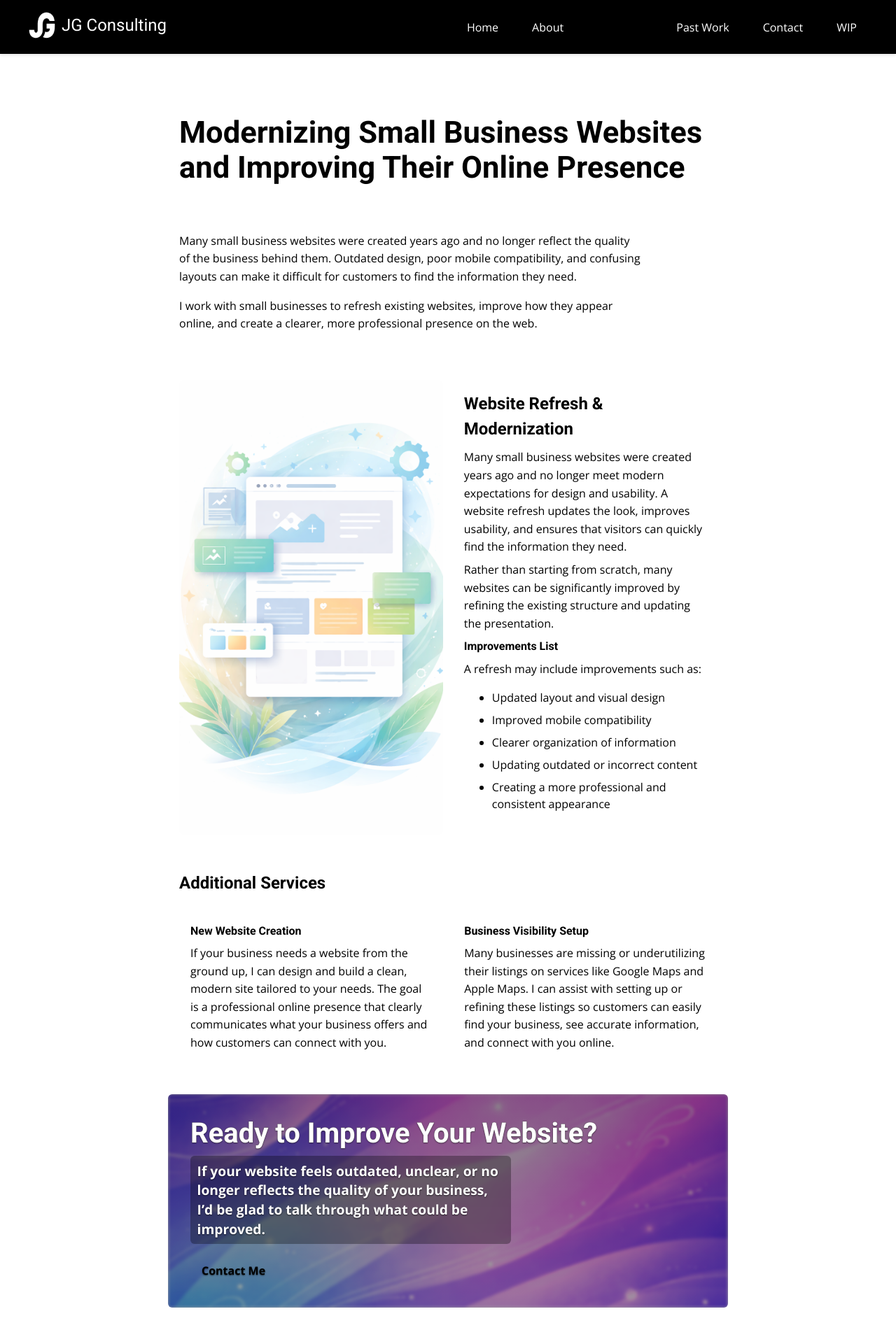
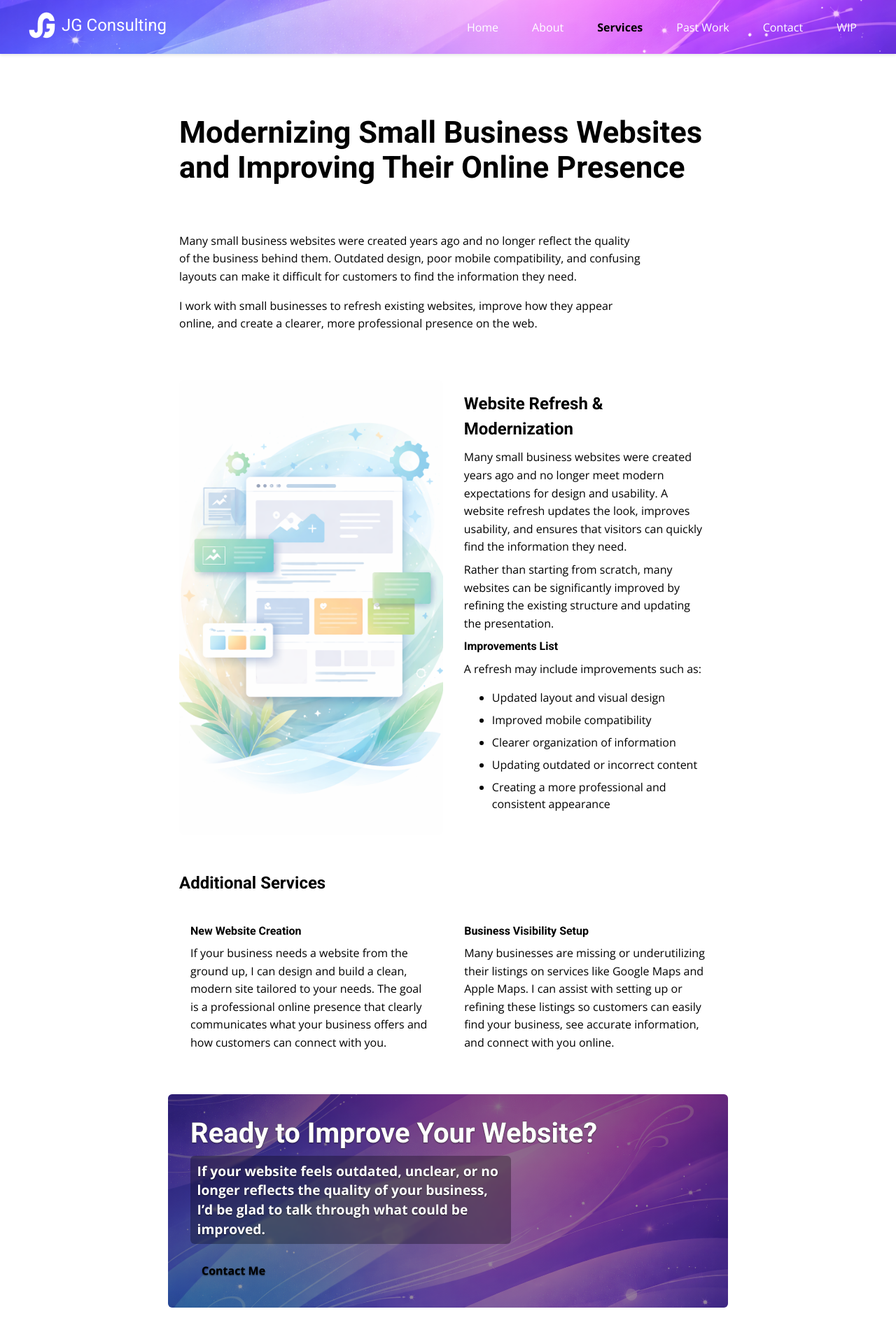
Before and after one commit to egag21/beelovedhome, a React (Vite) app: page /services in a window 1280 px wide. Shown: the whole page at 70% size. Built offline with nearby package versions, Linux system fonts and the light colour scheme; the HTML template or start-up script is replaced by a standard one.

Commit message:
Services 4 and header background change

```diff
--- a/src/components/Header.css
+++ b/src/components/Header.css
@@ -175,7 +175,10 @@
 }
 
 .design-4 .header {
-  background-image: linear-gradient(45deg, var(--primary-color), var(--secondary-color));
+  background-image: url('../../1x/CTA BG.png');
+  background-size: cover;
+  background-position: center;
+  background-repeat: no-repeat;
 }
 
 .design-5 .header {
@@ -185,7 +188,10 @@
 }
 
 .design-6 .header {
-  background-image: linear-gradient(45deg, var(--primary-color), var(--secondary-color));
+  background-image: url('../../1x/CTA BG.png');
+  background-size: cover;
+  background-position: center;
+  background-repeat: no-repeat;
   width: 100vw;
   margin-left: calc(50% - 50vw);
   margin-right: calc(50% - 50vw);
--- a/src/components/Services.css
+++ b/src/components/Services.css
@@ -44,10 +44,6 @@
   object-position: center;
 }
 
-.services-page__hero .hero__img {
-  filter: blur(2px) brightness(1.2) saturate(0.95) contrast(0.95);
-}
-
 @media (max-width: 760px) {
   .services-page {
     gap: 1em;
```
Also changed, not shown: 4 other files (tests, documents, lock files or other folders).
